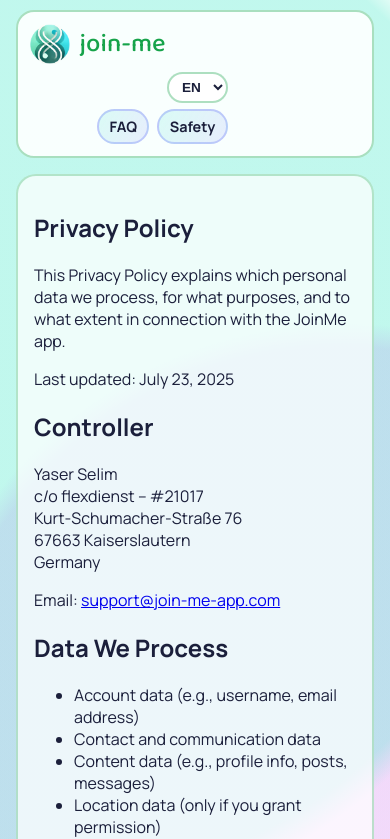
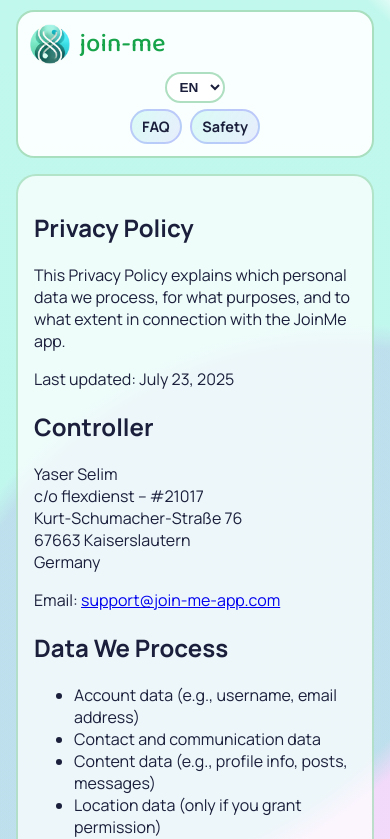
Before and after one commit to yaserSelim13/jm-web, an Angular app: page /privacy-policy in a window 390 px wide. Shown: the top 839 px of the page. Built offline with nearby package versions, Linux system fonts and the light colour scheme.

Commit message:
change adress and announce start in berlin

```diff
--- a/public/css/style.css
+++ b/public/css/style.css
@@ -418,16 +418,25 @@
 
   .brand {
     order: 1;
+    flex: 1 1 auto;
+    min-width: 0;
   }
 
   .party-badge {
     order: 3;
-    width: 100%;
+    width: fit-content;
+    max-width: min(100%, 19rem);
+    margin: 0.15rem auto 0;
+    padding: 0.3rem 0.58rem;
+    box-shadow: 3px 3px 0 #fb7185;
+    font-size: 0.84rem;
     white-space: normal;
   }
 
   .top-actions {
     order: 2;
+    flex: 0 1 auto;
+    justify-content: flex-end;
   }
 
   .brand-name {
@@ -477,17 +486,24 @@
 
 @media (max-width: 440px) {
   .topbar {
-    align-items: flex-start;
+    align-items: center;
   }
 
   .top-actions {
-    justify-content: flex-end;
+    width: 100%;
+    justify-content: center;
     flex-wrap: wrap;
   }
 
   .top-links {
     order: 2;
     width: 100%;
-    justify-content: flex-end;
+    justify-content: center;
+  }
+
+  .party-badge {
+    max-width: 100%;
+    margin-top: 0.05rem;
+    transform: rotate(-1deg);
   }
 }
```
